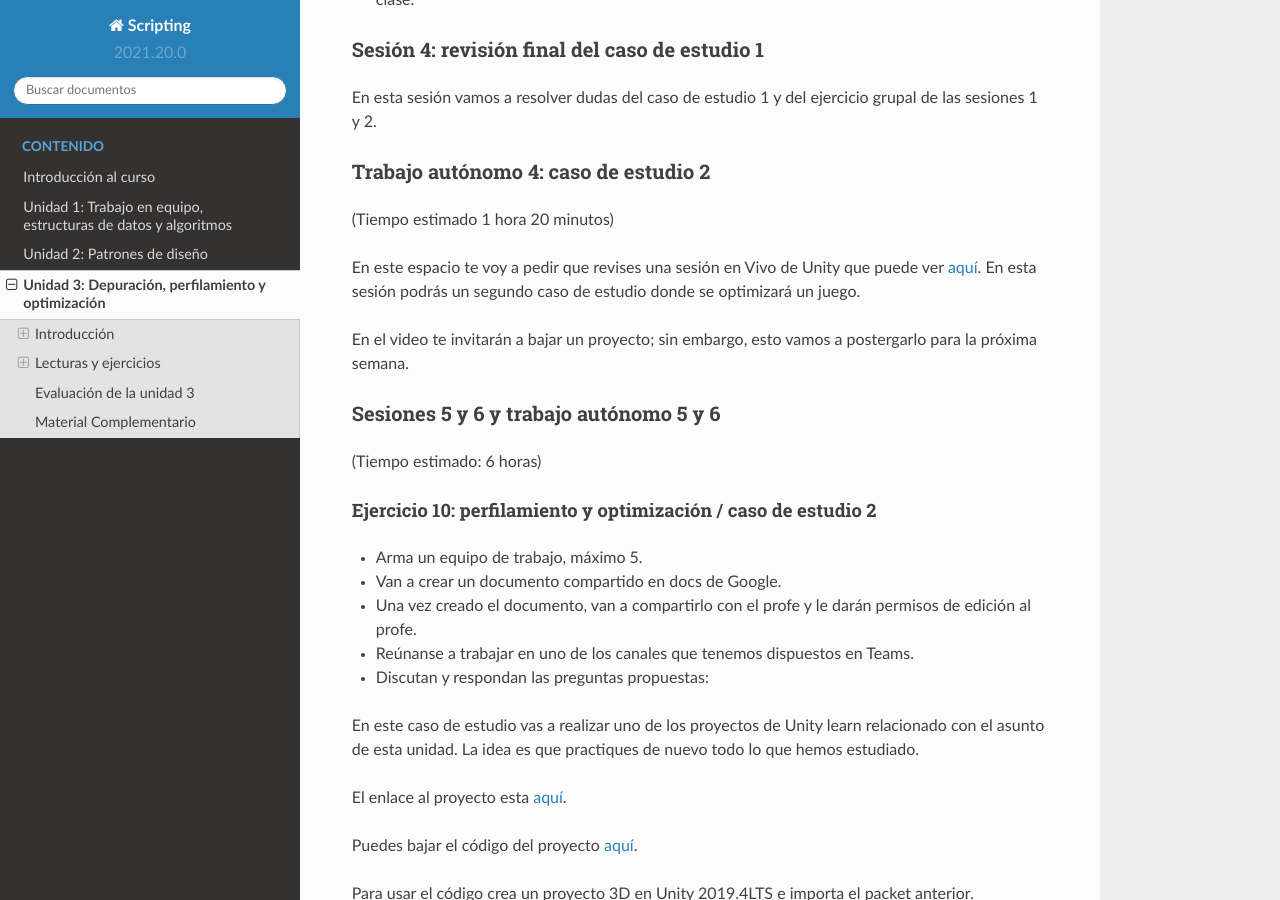
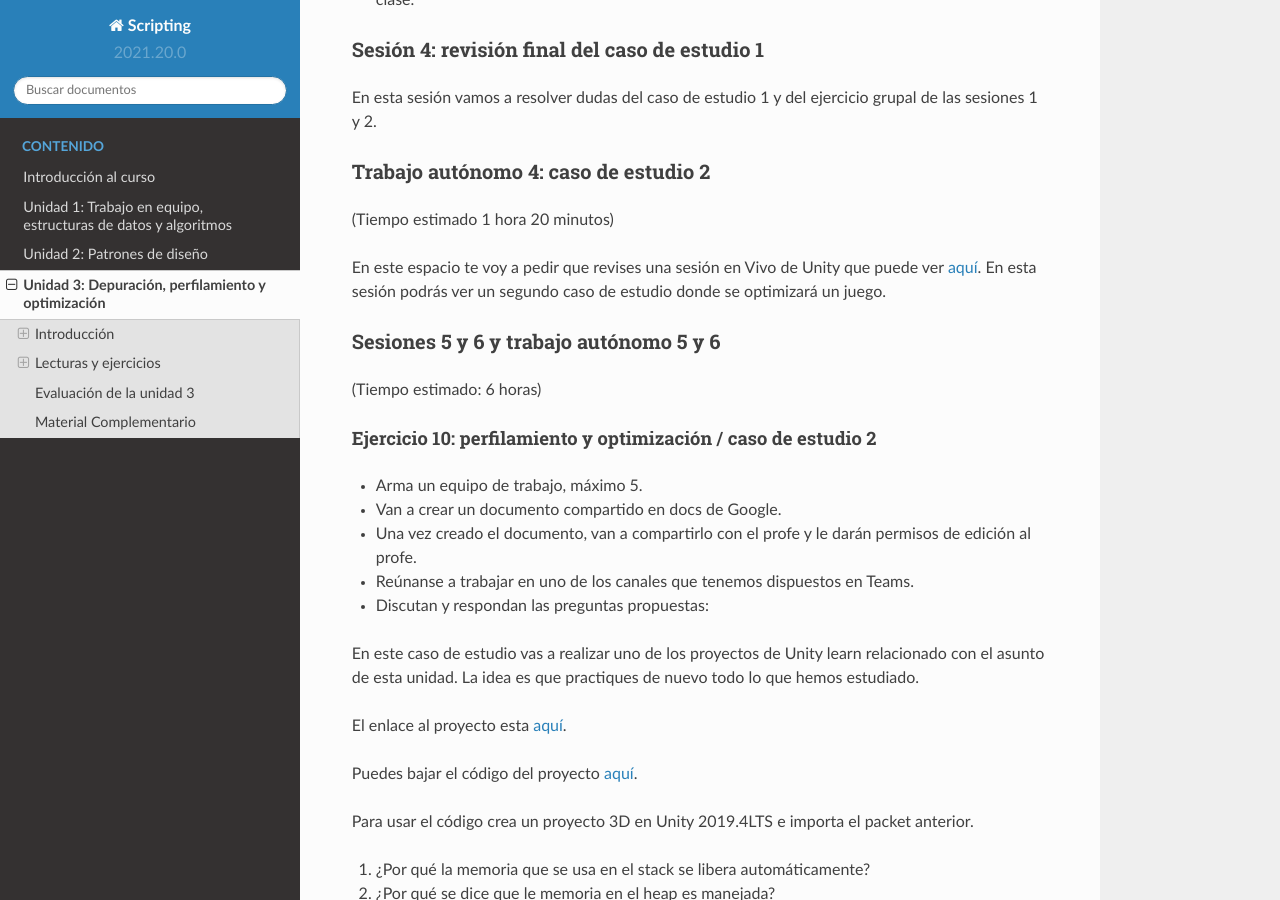
Before and after one commit to juanferfranco/scripting, a Sphinx documentation site: the page built from docs/_unidad3/unidad3.rst, in a window 1280 px wide and 900 px high, scrolled down 9922 px. Built offline with Sphinx 7.4.7 and the Read the Docs theme 2.0.0, drawn with Linux system fonts in a browser that asks for light colours.

Commit message:
trabajo autonomo 4 update

```diff
--- a/docs/_unidad3/unidad3.rst
+++ b/docs/_unidad3/unidad3.rst
@@ -484,10 +484,8 @@ Trabajo autónomo 4: caso de estudio 2
 
 En este espacio te voy a pedir que revises una sesión en Vivo de Unity que puede ver
 `aquí <https://learn.unity.com/tutorial/learn-live-recording-how-to-profile-and-optimize-a-game?uv=2019.3&projectId=5e71011aedbc2a07f42bd138#5ebdde1fedbc2a002280b3cd>`__.
-En esta sesión podrás un segundo caso de estudio donde se optimizará un juego.
+En esta sesión podrás ver un segundo caso de estudio donde se optimizará un juego.
 
-En el video te invitarán a bajar un proyecto; sin embargo, esto vamos a postergarlo
-para la próxima semana.
 
 Sesiones 5 y 6 y trabajo autónomo 5 y 6
 ****************************************
```
